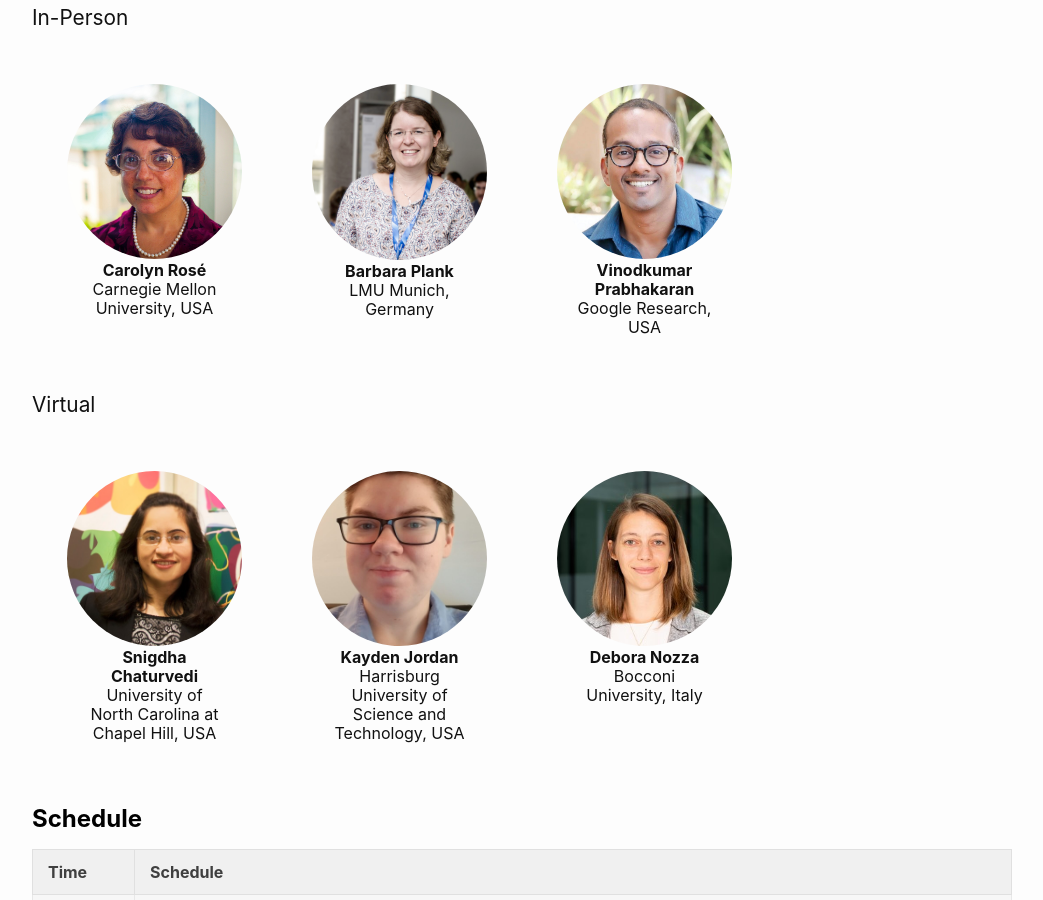
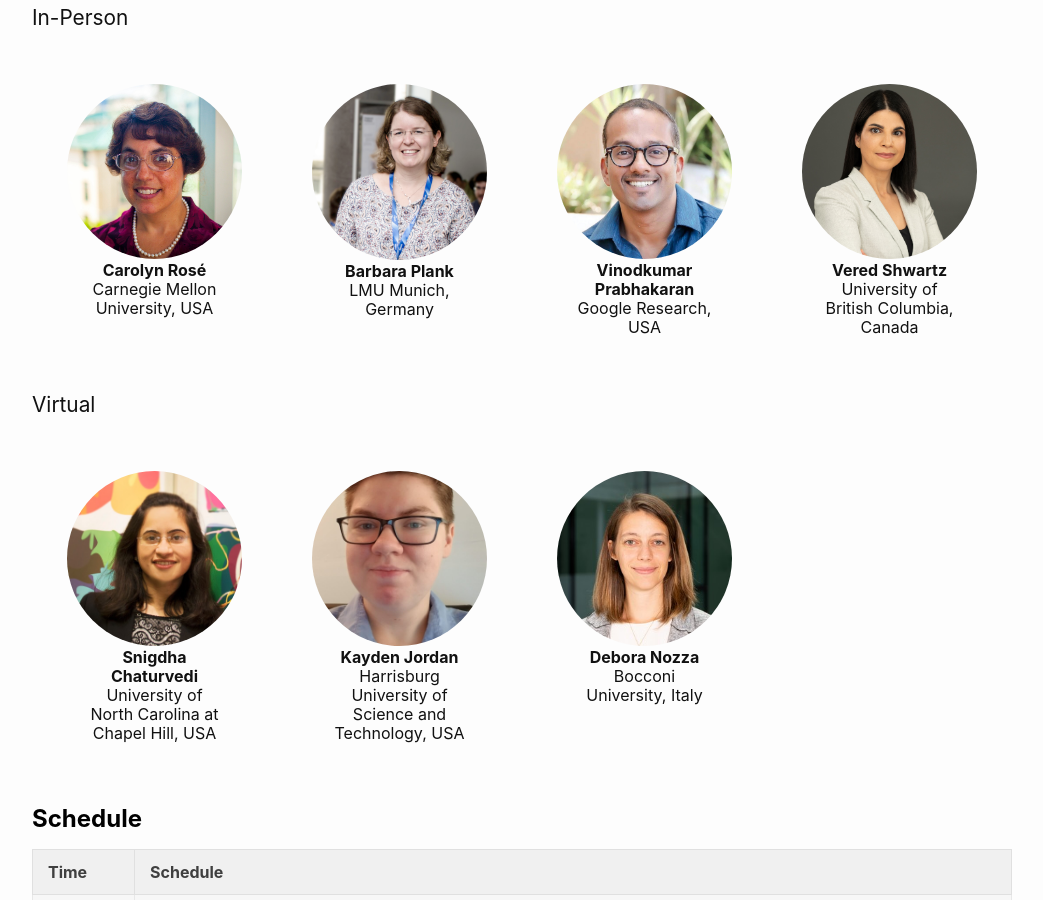
Before and after one commit to hucllm-workshop/hucllm-workshop.github.io, a Jekyll site: the page built from index.md, in a window 1280 px wide and 900 px high, scrolled down 4231 px. Shown: the whole window, without its empty margins (118-1161 px from the left). Built offline with Jekyll 4.4.1, drawn with Linux system fonts in a browser that asks for light colours; nearby versions of some CDN libraries.

Commit message:
add vered to panelists

```diff
--- a/index.md
+++ b/index.md
@@ -290,6 +290,18 @@ The areas of interest include:
 		</center>
 	  </div>
 	</div>
+	<div class="card_perso column_perso">
+	  <img src="/images/vered_shwartz.jpeg" alt="Vered Shwartz" class="img_card_perso">
+	  <div class="container_perso">
+		<center>
+		<h6>
+			<b>Vered Shwartz</b>
+			<br>
+			 University of British Columbia, Canada
+		</h6>
+		</center>
+	  </div>
+	</div>
   <!-- <div class="card_perso column_perso">
 	  <img src="/images/ana_marasovic.jpeg" alt="Ana Marasović" class="img_card_perso">
 	  <div class="container_perso">
```
